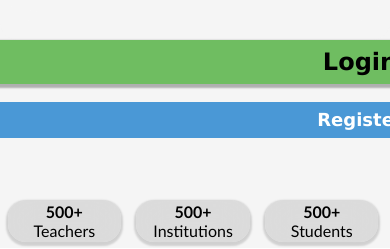
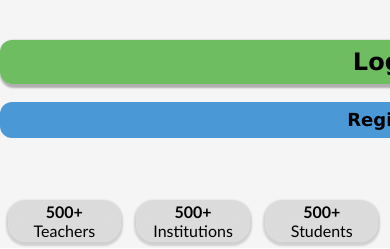
Before and after one commit to RajanithBandara/FindYourTeacherWebSite, a PHP site: page / in a window 390 px wide; the page is wider, and only the part inside the window is pictured. Shown: the part 478-727 px from the top of that part. Run offline with PHP 8.4, Linux system fonts and the light colour scheme; data that the repository does not hold is empty.

Commit message:
Update smalldisplay.css

```diff
--- a/smalldisplay.css
+++ b/smalldisplay.css
@@ -54,13 +54,4 @@
     .institution-section-ad{
         height: 600px;
     }
-    .login-button{
-        right: 30px;
-        position: relative;
-    }
-    .register-button{
-        right: 30px;
-        color:white;
-        position: relative;
-    }
 }
```
